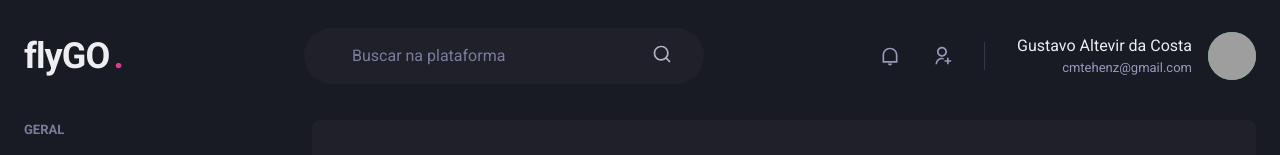
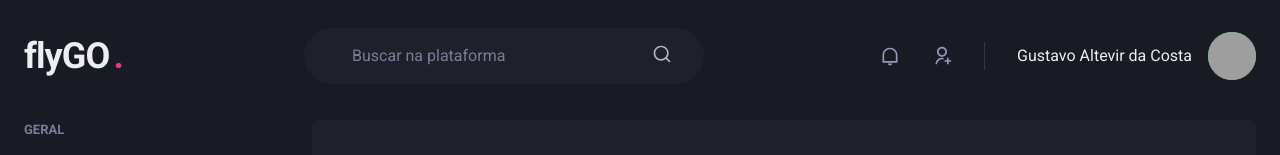
Before and after one commit to cmtehenz/web_oficina, a Next.js app: page /users/create in a window 1280 px wide. Shown: the top 155 px of the page. Built offline with nearby package versions, Linux system fonts and the light colour scheme; no server answers; grey boxes are pictures that could not be loaded; what miragejs would draw is missing.

Commit message:
:tada: _Salvando dados de usuários

```diff
--- a/src/components/Header/Profile.tsx
+++ b/src/components/Header/Profile.tsx
@@ -1,17 +1,21 @@
 import { Avatar, Box, Flex, Text } from "@chakra-ui/react";
+import { useContext } from "react";
+import { AuthContext } from "../../contexts/AuthContext";
 
 interface ProfileProps {
   showProfileData: Boolean;
 }
 
 export function Profile({ showProfileData = true }: ProfileProps) {
+  const { user } = useContext(AuthContext);
+
   return (
     <Flex align="center">
       {showProfileData && (
         <Box mr="4" textAlign="right">
           <Text>Gustavo Altevir da Costa</Text>
           <Text color="gray.300" fontSize="small">
-            cmtehenz@gmail.com
+            {user?.email}
           </Text>
         </Box>
       )}
--- a/src/contexts/AuthContext.tsx
+++ b/src/contexts/AuthContext.tsx
@@ -1,5 +1,12 @@
-import { createContext, ReactNode } from "react";
+import { createContext, ReactNode, useState } from "react";
+import Router from "next/router";
 import { apiAuth } from "../services/api";
+
+type User = {
+  email: string;
+  permissions: string[];
+  roles: string[];
+}
 
 type SignInCredentials = {
   email: string;
@@ -8,6 +15,7 @@
 
 type AuthContextData = {
   signIn(credentials: SignInCredentials): Promise<void>;
+  user: User;
   isAuthenticated: boolean;
 }
 
@@ -18,7 +26,8 @@
 export const AuthContext = createContext({} as AuthContextData)
 
 export function AuthProvider({ children }: AuthProviderProps) {
-  const isAuthenticated = false;
+  const [user, setUser] = useState<User>();
+  const isAuthenticated = !!user;
 
   async function signIn({ email, password}: SignInCredentials){
     try {
@@ -26,14 +35,24 @@
         email,
         password
       })
-      console.log(response.data);
+
+      const { permissions, roles } = response.data;
+
+      setUser({
+        email,
+        permissions,
+        roles,
+      });
+
+      Router.push('/dashboard')
+
     } catch(e) {
       console.log(e);
     }
   }
 
   return (
-    <AuthContext.Provider value={{ signIn, isAuthenticated}}>
+    <AuthContext.Provider value={{ signIn, user, isAuthenticated}}>
       { children }
     </AuthContext.Provider>
   )
```
